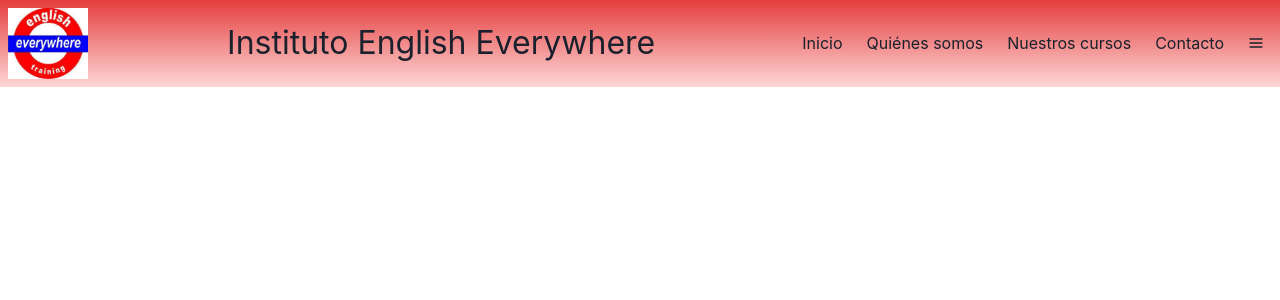
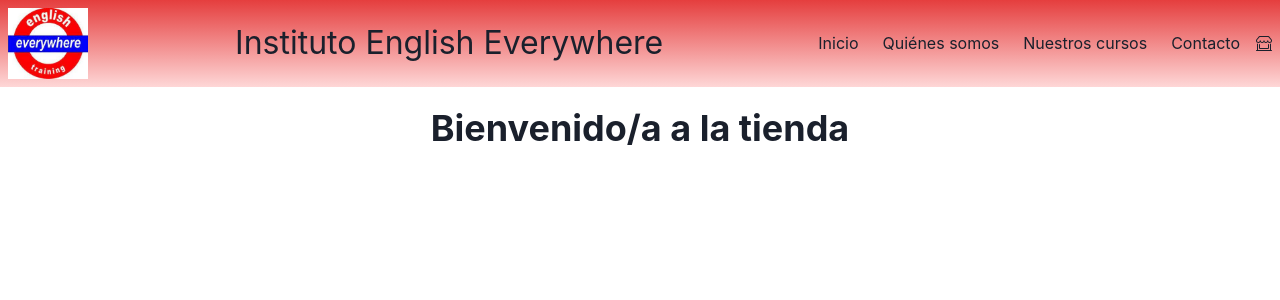
Before and after one commit to ngallardoa/mi_proyecto_react, a React (Create React App) app: page / in a window 1280 px wide. Shown: the top 300 px of the page. Built offline with nearby package versions, Linux system fonts and the light colour scheme.

Commit message:
Agregado de componentes CartWidget e ItemListContainer

```diff
--- a/src/App.js
+++ b/src/App.js
@@ -1,12 +1,14 @@
 import './App.css';
 import React from 'react';
-import { ChakraProvider } from '@chakra-ui/react'
-import { Navbar } from './Components/Header/Navbar'
+import { ChakraProvider } from '@chakra-ui/react';
+import { Navbar } from './Components/Header/Navbar';
+import { ItemListContainer } from './Components/Main/ItemListContainer';
 
 const App = () => {
   return (
     <ChakraProvider>
       <Navbar />
+      <ItemListContainer saludo="Bienvenido/a a la tienda" />
     </ChakraProvider>
   )
 }
--- /dev/null
+++ b/src/Components/Header/Navbar/CartWidget/index.jsx
@@ -0,0 +1,12 @@
+import React from "react";
+import { BsShopWindow } from "react-icons/bs"
+
+const CartWidget = () => {
+    return(
+        <>
+            <BsShopWindow />
+        </>
+    )
+}
+
+export { CartWidget };
--- a/src/Components/Header/Navbar/index.jsx
+++ b/src/Components/Header/Navbar/index.jsx
@@ -1,6 +1,6 @@
 import { HStack, Spacer, Link, Box } from "@chakra-ui/react";
 import Logo from "../../../Images/Logo.jpg";
-import { HamburgerIcon } from "@chakra-ui/icons";
+import { CartWidget } from "./CartWidget";
 
 const Navbar = () => {
     return(
@@ -18,10 +18,10 @@
                 <Link p={2}>Contacto</Link>
             </HStack>
             <HStack>
-                <HamburgerIcon m={2} />
+                <CartWidget m={2} />
             </HStack>
         </HStack>
     )
 }
 
-export { Navbar }
+export { Navbar };
--- /dev/null
+++ b/src/Components/Main/ItemListContainer/index.jsx
@@ -0,0 +1,10 @@
+import React from "react";
+import { Heading } from "@chakra-ui/react";
+
+const ItemListContainer = ({ saludo }) => {
+    return(
+        <Heading textAlign ={[ 'left', 'center' ]} p={5}>{saludo}</Heading>
+    )
+}
+
+export { ItemListContainer };
```
